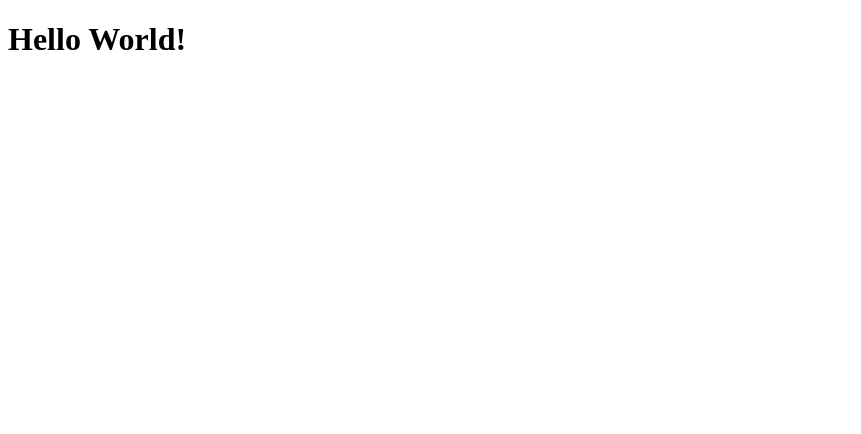
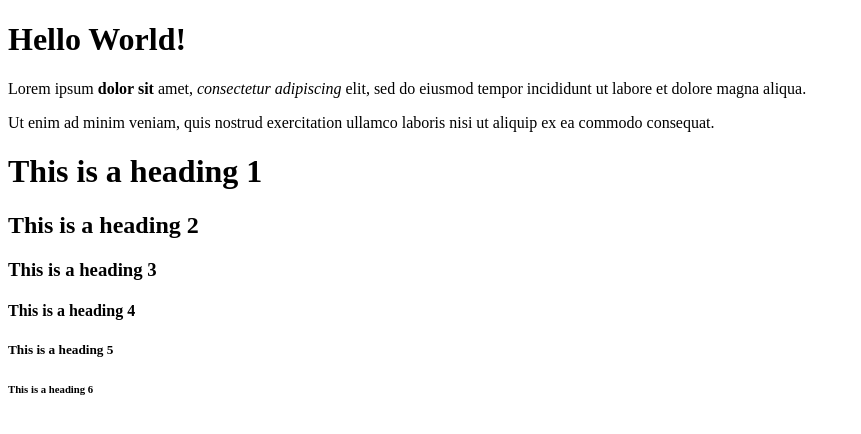
Before and after one commit to MFNgg/git_test, a plain HTML site: page index.html in a window 1280 px wide. Shown: the whole page, without its empty margins (0-861 px from the left). Drawn offline with Linux system fonts and the light colour scheme.

Commit message:
learning tags and making modifications to the index.html

```diff
--- a/index.html
+++ b/index.html
@@ -1,3 +1,5 @@
+<!-- this is test page - I am just learning html tags-->
+
 <!DOCTYPE html>
 <html lang="en">
     <head>
@@ -7,5 +9,15 @@
 
     <body>
         <h1>Hello World!</h1>
+
+        <p>Lorem ipsum <strong>dolor sit </strong>amet, <em>consectetur adipiscing</em> elit, sed do eiusmod tempor incididunt ut labore et dolore magna aliqua.</p>
+
+        <p>Ut enim ad minim veniam, quis nostrud exercitation ullamco laboris nisi ut aliquip ex ea commodo consequat.</p>
+        <h1>This is a heading 1</h1>
+        <h2>This is a heading 2</h2>
+        <h3>This is a heading 3</h3>
+        <h4>This is a heading 4</h4>
+        <h5>This is a heading 5</h5>
+        <h6>This is a heading 6</h6>
     </body>
 </html>
```
